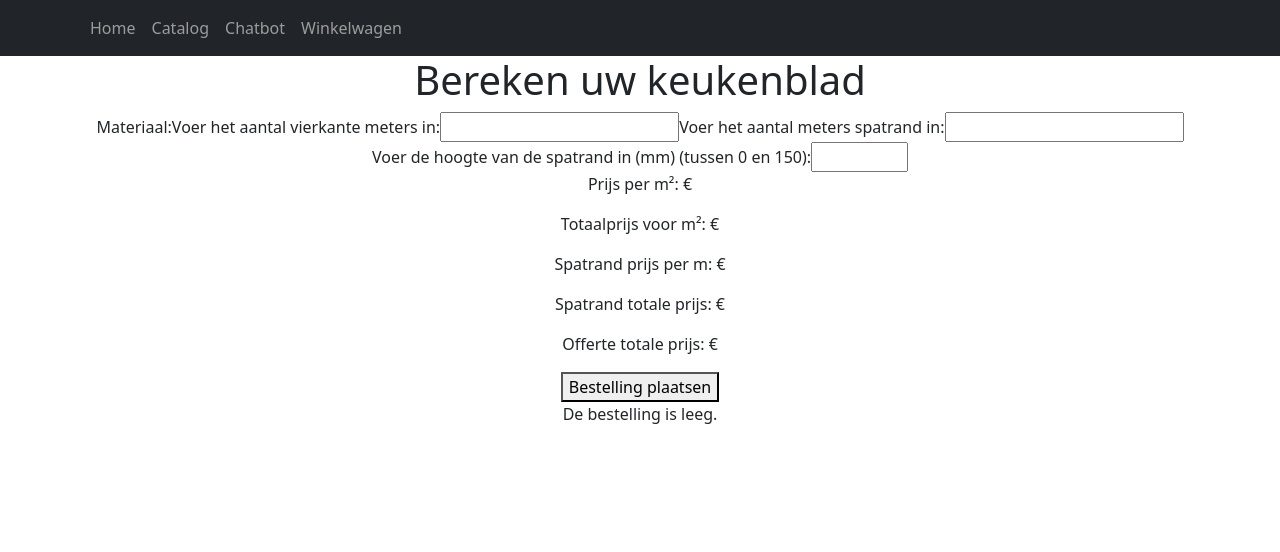
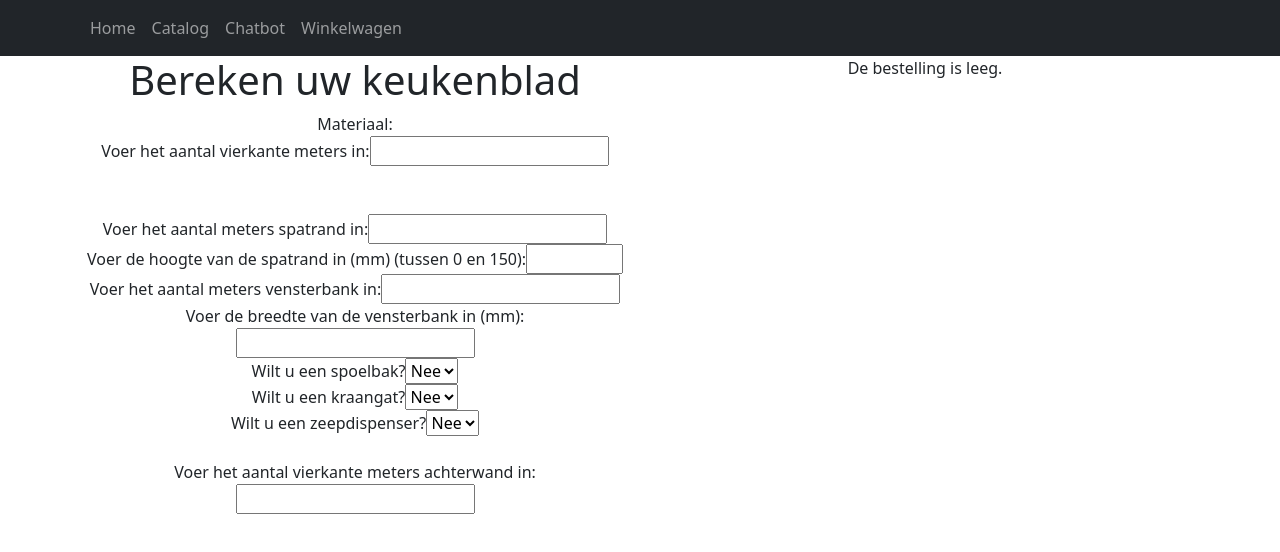
Before and after one commit to teammaxxter2-0/Web-applicatie, a React (Vite) app in the folder Front-end/OfferteApp/: page /berekenblad/1 in a window 1280 px wide. Shown: the top 552 px of the page. Built offline with nearby package versions, Linux system fonts and the light colour scheme; no server answers.

Commit message:
Zelf invoeren afgemaakt

```diff
--- a/Front-end/OfferteApp/src/Pages/Berekenblad.tsx
+++ b/Front-end/OfferteApp/src/Pages/Berekenblad.tsx
@@ -1,57 +1,61 @@
-import {useEffect, useState} from 'react';
+import { useEffect, useState } from 'react';
 import Navbar from "../Components/Navbar.tsx";
 import { useParams } from "react-router-dom";
 import useOptions from "../hooks/Options.tsx";
 import { Bestelling } from "../types/Bestelling.ts";
 import TableView from "../Components/TableView.tsx";
 import CalculateTotal from "../Components/CalculateTotal.tsx";
+import {Material} from "../types/Materiaalsoort.ts";
 
 function BerekenBlad() {
     const params = useParams();
     const options = useOptions();
     const [bestelling, setBestelling] = useState<Bestelling>();
+    const [material, setMaterial] = useState<Material>();
 
     useEffect(() => {
         if (params === undefined || params.id === undefined) return;
 
-        const material = options.find(o => o.id === parseInt(params.id as string));
-        if (material === undefined) return;
+        const new_material = options.find(o => o.id === parseInt(params.id as string));
+        if (new_material === undefined) return;
+
+        setMaterial(new_material);
 
         setBestelling({
-            name: material.name,
+            name: new_material.name,
             aantal_m2: 0,
-            prijs_per_m2: material.prijsPerM2,
+            prijs_per_m2: new_material.prijsPerM2,
             prijs_m2_totaal: 0,
-            randafwerking: material.randafwerking,
+            randafwerking: new_material.randafwerking,
             randafwerking_m: 0,
-            randafwerking_prijs_per_m: material.randafwerkingPerM,
+            randafwerking_prijs_per_m: new_material.randafwerkingPerM,
             randafwerking_hoogte_mm: 0,
             randafwerking_prijs_totaal: 0,
             spatrand_m: 0,
-            spatrand_prijs_per_m: material.spatrandPerM,
+            spatrand_prijs_per_m: new_material.spatrandPerM,
             spatrand_hoogte_mm: 0,
             spatrand_prijs_totaal: 0,
             vensterbank_m: 0,
-            vensterbank_prijs_per_m: material.vensterbankPerM,
+            vensterbank_prijs_per_m: new_material.vensterbankPerM,
             vensterbank_breedte_mm: 0,
             vensterbank_prijs_totaal: 0,
             spoelbak: false,
             uitsparing_spoelbak: "Ok",
-            spoelbak_prijs: 0,
-            kraangat: material.kraangat,
-            kraangat_prijs: 0,
+            spoelbak_prijs: 12.6,
+            kraangat: false,
+            kraangat_prijs: new_material.kraangat,
             zeepdispenser: false,
-            zeepdispenser_prijs: 0,
-            boorgaten: material.boorgatenPerStuk,
+            zeepdispenser_prijs: new_material.zeepdispenser,
+            boorgaten: new_material.boorgatenPerStuk,
             boorgaten_stuk: 0,
             boorgaten_mm: 0,
-            boorgaten_prijs_per_stuk: 0,
+            boorgaten_prijs_per_stuk: new_material.boorgatenPerStukPrijs,
             bootgaten_prijs_totaal: 0,
-            WCD: material.wcd,
-            WCD_prijs: material.wcdPrijs,
+            WCD: false,
+            WCD_prijs: new_material.wcdPrijs,
             achterwand: false,
             acherwand_m2: 0,
-            achterwand_prijs_per_m2: material.achterwandPerM,
+            achterwand_prijs_per_m2: new_material.achterwandPerM,
             achterwand_prijs_totaal: 0,
             offerte_prijs_totaal: 0
         });
@@ -67,11 +71,13 @@ function BerekenBlad() {
             spatrand_prijs_totaal: bestelling.spatrand_m * bestelling.spatrand_prijs_per_m,
             offerte_prijs_totaal: CalculateTotal(bestelling),
             achterwand_prijs_totaal: bestelling.acherwand_m2 * bestelling.achterwand_prijs_per_m2,
-            vensterbank_prijs_totaal: bestelling.vensterbank_m * bestelling.vensterbank_prijs_per_m
+            vensterbank_prijs_totaal: bestelling.vensterbank_m * bestelling.vensterbank_prijs_per_m,
+            bootgaten_prijs_totaal: bestelling.boorgaten_stuk * bestelling.boorgaten_prijs_per_stuk
         };
 
         setBestelling(updatedBestelling);
-    }, [bestelling?.aantal_m2, bestelling?.randafwerking_m, bestelling?.spatrand_m, bestelling?.acherwand_m2, bestelling?.vensterbank_m]);
+    }, [bestelling?.aantal_m2, bestelling?.randafwerking_m, bestelling?.acherwand_m2, bestelling?.spatrand_m, bestelling?.acherwand_m2, bestelling?.vensterbank_m, bestelling?.spoelbak,
+    bestelling?.kraangat, bestelling?.zeepdispenser, bestelling?.boorgaten_stuk, bestelling?.WCD]);
 
     const updateBestellingAttribute = <K extends keyof Bestelling>(key: K, value: Bestelling[K]) => {
         setBestelling(prevState => {
@@ -89,9 +95,13 @@ function BerekenBlad() {
     return (
         <>
             <Navbar />
+            <div className={"container"}>
+                <div className="row">
+                    <div className={"col-sm"}>
                         <h1>Bereken uw keukenblad</h1>
                         <form onSubmit={handleBestelling}>
                             <label>Materiaal: {bestelling?.name}</label>
+                            <br/>
                             <label>
                                 Voer het aantal vierkante meters in:
                                 <input
@@ -102,6 +112,7 @@ function BerekenBlad() {
                                     step="0.01"
                                 />
                             </label>
+                            <br/>
                             {bestelling?.randafwerking && (
                                 <label>
                                     Voer het aantal meters randafwerking in:
@@ -114,6 +125,7 @@ function BerekenBlad() {
                                     />
                                 </label>
                             )}
+                            <br/>
                             {bestelling?.randafwerking && (
                                 <label>
                                     Voer de hoogte van de randafwerking in (mm):
@@ -126,6 +138,7 @@ function BerekenBlad() {
                                     />
                                 </label>
                             )}
+                            <br/>
                             <label>
                                 Voer het aantal meters spatrand in:
                                 <input
@@ -136,6 +149,7 @@ function BerekenBlad() {
                                     step="0.01"
                                 />
                             </label>
+                            <br/>
                             <label>
                                 Voer de hoogte van de spatrand in (mm) (tussen 0 en 150):
                                 <input
@@ -147,21 +161,118 @@ function BerekenBlad() {
                                     step="1"
                                 />
                             </label>
-                <p>Prijs per m²: €{bestelling?.prijs_per_m2.toFixed(2)}</p>
-                <p>Totaalprijs voor {bestelling?.aantal_m2.toFixed(2)} m²: €{bestelling?.prijs_m2_totaal.toFixed(2)}</p>
-                {bestelling?.randafwerking && (
+                            <br/>
+                            <label>
+                                Voer het aantal meters vensterbank in:
+                                <input
+                                    type="number"
+                                    value={bestelling?.vensterbank_m}
+                                    onChange={(e) => updateBestellingAttribute("vensterbank_m", parseFloat(e.target.value))}
+                                    min="0"
+                                    step="0.01"
+                                />
+                            </label>
+                            <br/>
+                            <label>
+                                Voer de breedte van de vensterbank in (mm):
+                                <input
+                                    type="number"
+                                    value={bestelling?.vensterbank_breedte_mm}
+                                    onChange={(e) => updateBestellingAttribute("vensterbank_breedte_mm", parseFloat(e.target.value))}
+                                    min="0"
+                                    step="1"
+                                />
+                            </label>
+                            <br/>
+                            <label>
+                                Wilt u een spoelbak?
+                                <select
+                                    value={bestelling?.spoelbak ? "ja" : "nee"}
+                                    onChange={(e) => updateBestellingAttribute("spoelbak", e.target.value === "ja")}
+                                >
+                                    <option value="ja">Ja</option>
+                                    <option value="nee">Nee</option>
+                                </select>
+                            </label>
+                            <br/>
+                            <label>
+                                Wilt u een kraangat?
+                                <select
+                                    value={bestelling?.kraangat ? "ja" : "nee"}
+                                    onChange={(e) => updateBestellingAttribute("kraangat", e.target.value === "ja")}
+                                >
+                                    <option value="ja">Ja</option>
+                                    <option value="nee">Nee</option>
+                                </select>
+                            </label>
+                            <br/>
+                            <label>
+                                Wilt u een zeepdispenser?
+                                <select
+                                    value={bestelling?.zeepdispenser ? "ja" : "nee"}
+                                    onChange={(e) => updateBestellingAttribute("zeepdispenser", e.target.value === "ja")}
+                                >
+                                    <option value="ja">Ja</option>
+                                    <option value="nee">Nee</option>
+                                </select>
+                            </label>
+                            <br/>
+                            {bestelling?.boorgaten && (
                                 <>
-                        <p>Randafwerking prijs per m: €{bestelling?.randafwerking_prijs_per_m.toFixed(2)}</p>
-                        <p>Randafwerking totale prijs: €{bestelling?.randafwerking_prijs_totaal.toFixed(2)}</p>
+                                    <label>
+                                        Voer het aantal boorgaten in:
+                                        <input
+                                            type="number"
+                                            value={bestelling?.boorgaten_stuk}
+                                            onChange={(e) => updateBestellingAttribute("boorgaten_stuk", parseFloat(e.target.value))}
+                                            min="0"
+                                            step="1"
+                                        />
+                                    </label>
+                                    <br/>
+                                    <label>
+                                        Voer de diameter van de boorgaten in (mm):
+                                        <input
+                                            type="number"
+                                            value={bestelling?.boorgaten_mm}
+                                            onChange={(e) => updateBestellingAttribute("boorgaten_mm", parseFloat(e.target.value))}
+                                            min="0"
+                                            step="1"
+                                        />
+                                    </label>
                                 </>
                             )}
-                <p>Spatrand prijs per m: €{bestelling?.spatrand_prijs_per_m.toFixed(2)}</p>
-                <p>Spatrand totale prijs: €{bestelling?.spatrand_prijs_totaal.toFixed(2)}</p>
-                <p>Offerte totale prijs:
-                    €{(bestelling?.offerte_prijs_totaal.toFixed(2))}</p>
-                <button type={"submit"}>Bestelling plaatsen</button>
+                            <br/>
+                            {material?.wcd && (
+                                <label>
+                                    Wilt u een contactdoos?
+                                    <select
+                                        value={bestelling?.WCD ? "ja" : "nee"}
+                                        onChange={(e) => updateBestellingAttribute("WCD", e.target.value === "ja")}
+                                    >
+                                        <option value="ja">Ja</option>
+                                        <option value="nee">Nee</option>
+                                    </select>
+                                </label>
+                            )}
+                            <label>
+                                Voer het aantal vierkante meters achterwand in:
+                                <input
+                                    type="number"
+                                    value={bestelling?.acherwand_m2}
+                                    onChange={(e) => updateBestellingAttribute("acherwand_m2", parseFloat(e.target.value))}
+                                    min="0"
+                                    step="0.01"
+                                />
+                            </label>
+
                         </form>
+                    </div>
+                    <div className={"col-sm"}>
                         <TableView viewObject={bestelling}/>
+                    </div>
+                </div>
+            </div>
         </>
     );
 }
--- a/Front-end/OfferteApp/src/main.tsx
+++ b/Front-end/OfferteApp/src/main.tsx
@@ -4,7 +4,7 @@ import ReactDOM from 'react-dom/client'
 import App from './Pages/App.tsx'
 import ErrorPage from "./Pages/error-page.tsx"
 
-import {createBrowserRouter, RouterProvider} from "react-router-dom";
+import { createBrowserRouter, RouterProvider } from "react-router-dom";
 
 import "bootstrap/dist/css/bootstrap.min.css";
 //import './index.css'
@@ -12,7 +12,6 @@ import Chatbot from './Pages/chatbot.tsx';
 import Catalog from './Pages/catalog.tsx';
 import Winkelwagen from './Pages/winkelwagen.tsx';
 import LogIn from './Pages/login.tsx';
-import Register from './Pages/register.tsx';
 import BerekenBlad from "./Pages/Berekenblad.tsx";
 
 
@@ -43,11 +42,6 @@ const router = createBrowserRouter([
         errorElement: <ErrorPage />,
     },
     {
-        path: "/register",
-        element: <Register />,
-        errorElement: <ErrorPage />,
-    },
-    {
         path: "/berekenblad/:id",
         element: <BerekenBlad />,
         errorElement: <ErrorPage />,
--- a/Front-end/OfferteApp/src/types/Materiaalsoort.ts
+++ b/Front-end/OfferteApp/src/types/Materiaalsoort.ts
@@ -13,7 +13,7 @@ export interface Material {
     uitsparingOnderbouw: number;
     uitsparingInleg: number;
     uitsparingRuw: number;
-    kraangat: boolean;
+    kraangat: number;
     zeepdispenser: number;
     boorgatenPerStukPrijs: number;
     wcdPrijs: number;
```
Lines whose indentation alone changed are shown as unchanged.
